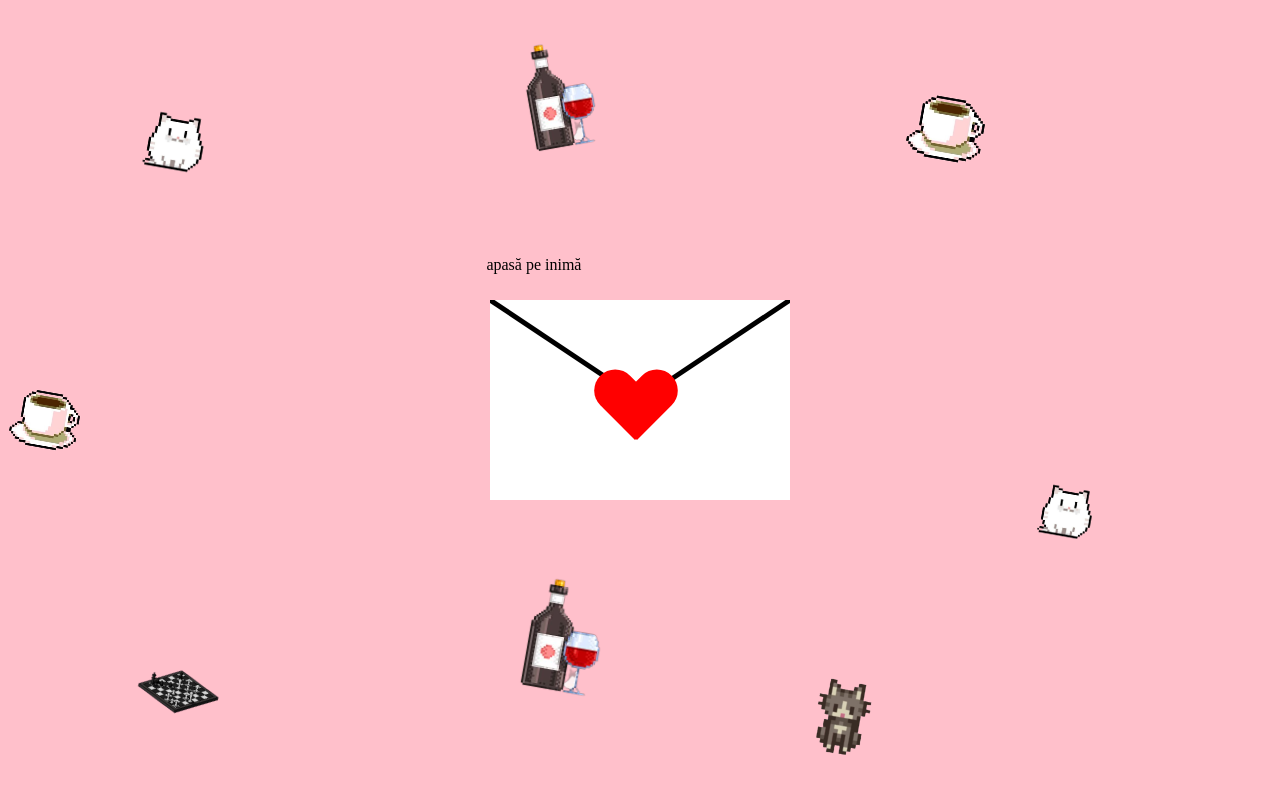
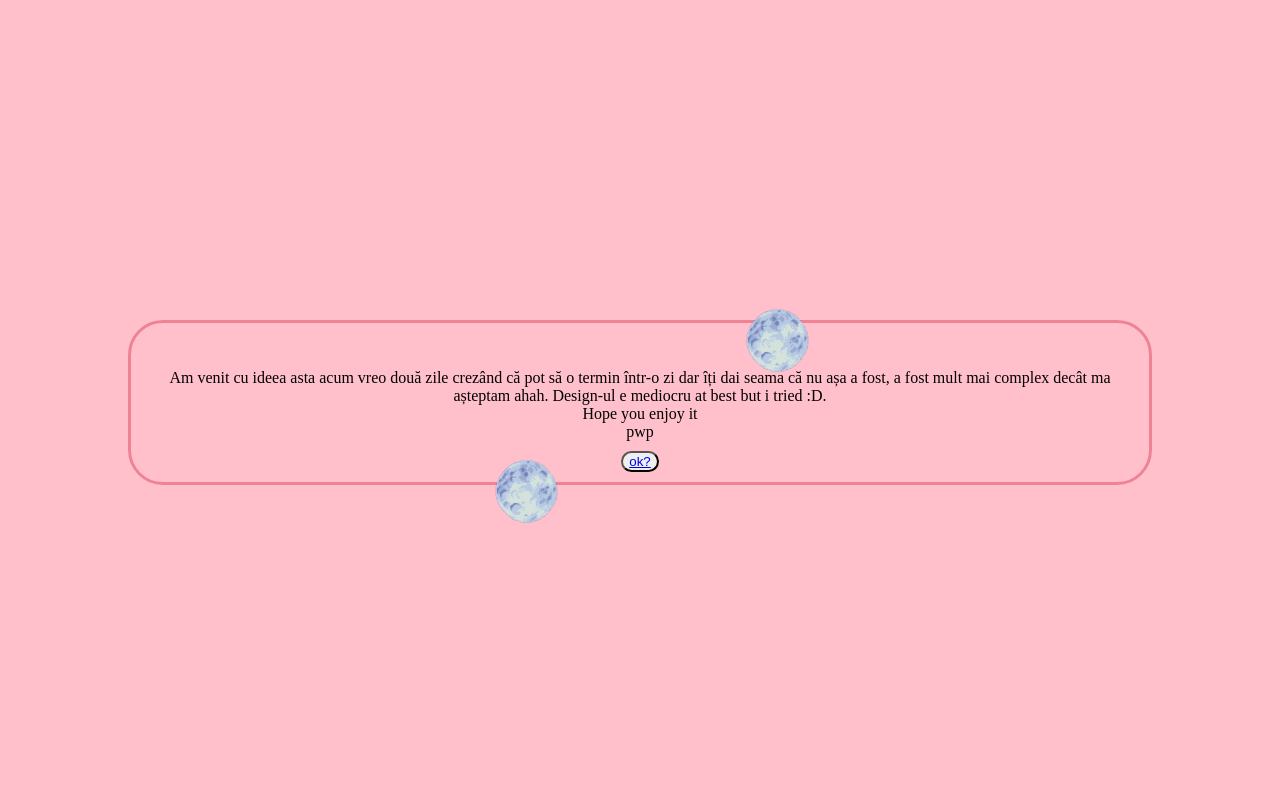
Before and after one commit to MaraxD/corny, a plain HTML site: page index.html in a window 1280 px wide. Drawn offline with Linux system fonts and the light colour scheme.

Commit message:
added an introductory page

```diff
--- a/index.html
+++ b/index.html
@@ -6,46 +6,24 @@
     <meta name="viewport" content="width=device-width, initial-scale=1.0">
     <title>Corny stuff</title>
     <link rel="stylesheet" type="text/css" href="./style.css"/>
+
 </head>
 <body>
+    <div id="txtBox">
+        <img width="200" height="120" id="moon1" src="./pics/moon.png"/>
+        <br><br>
+        <!--  va rog nu va luati de mn ca am pus tag urile astea -->
+        Am venit cu ideea asta acum vreo două zile
+        crezând că pot să o termin într-o zi dar
+        îți dai seama că nu așa a fost,
+        a fost mult mai complex decât ma așteptam ahah.
+        Design-ul e mediocru at best but i tried :D.<br>
+        Hope you enjoy it<br>
+        pwp
+        <br>
+        <img width="200" height="120" id="moon2" src="./pics/moon.png"/>
 
-    <p id="text">apasă pe inimă</p>
-    <div id="oLetter"></div>
-    <div id="letter">
-        <!-- not the best way to do this, don t at me -->
-        <svg id="flaps">
-        </svg>
-
-        <div id="cover">
-            <div id="heart"></div>
-        </div>
-        <!-- <div id="arrowDown"></div> -->
-        <!-- <svg id="letterI">
-            <polygon id="tr1" points="0,0 0,200 300,200" fill="white"></polygon>
-            <polygon id="tr2" points="300,0 300,200 0,200" fill="white"></polygon>
-        </svg> -->
+        <button id="next"><a href="./main.html">ok?</a></button>
     </div>
-
-
-    <div>
-        <img class="icon" id="icon2" width="100" height="100" src="./pics/chess.png"/>
-        <img class="icon" id="icon3" width="100" height="100" src="./pics/coffee.png"/>
-        <img class="icon" id="icon4" width="100" height="100" src="./pics/kira.png"/>
-        <img class="icon" id="icon5" width="150" height="150" src="./pics/bloom.png"/>
-        <img class="icon" id="icon6" width="100" height="200" src="./pics/wine.png"/>
-        <img class="icon" id="icon7" width="90" height="90" src="./pics/coffee.png"/>
-        <img class="icon" id="icon8" width="90" height="90" src="./pics/kira.png"/>
-        <img class="icon" id="icon9" width="90" height="190" src="./pics/wine.png"/>
-
-    </div>
-
-
-
-
-
-
-    <script src="./script.js"></script>
-
-
 </body>
 </html>
--- a/style.css
+++ b/style.css
@@ -1,5 +1,34 @@
 body{
-    background-color: pink;
+    background-color: #ffc0cb;
+}
+
+#txtBox{
+    position:absolute;
+    top:40%;
+    left:10%;
+    right: 10%;
+    padding: 10px 10px 10px 10px;
+    border:3px solid #ef8395;
+    border-radius: 35px;
+    text-align: center;
+}
+
+#moon1{
+    position:absolute;
+    top:-25%;
+    left: 55%;
+}
+
+#moon2{
+    position:absolute;
+    top:70%;
+    right: 50%;
+}
+
+#next{
+    border-radius: 25px;
+    margin-top: 10px;
+
 }
 
 #pic{
```
Also changed, not shown: main.html (added, +51 -0 lines), pics/moon.png (added).
